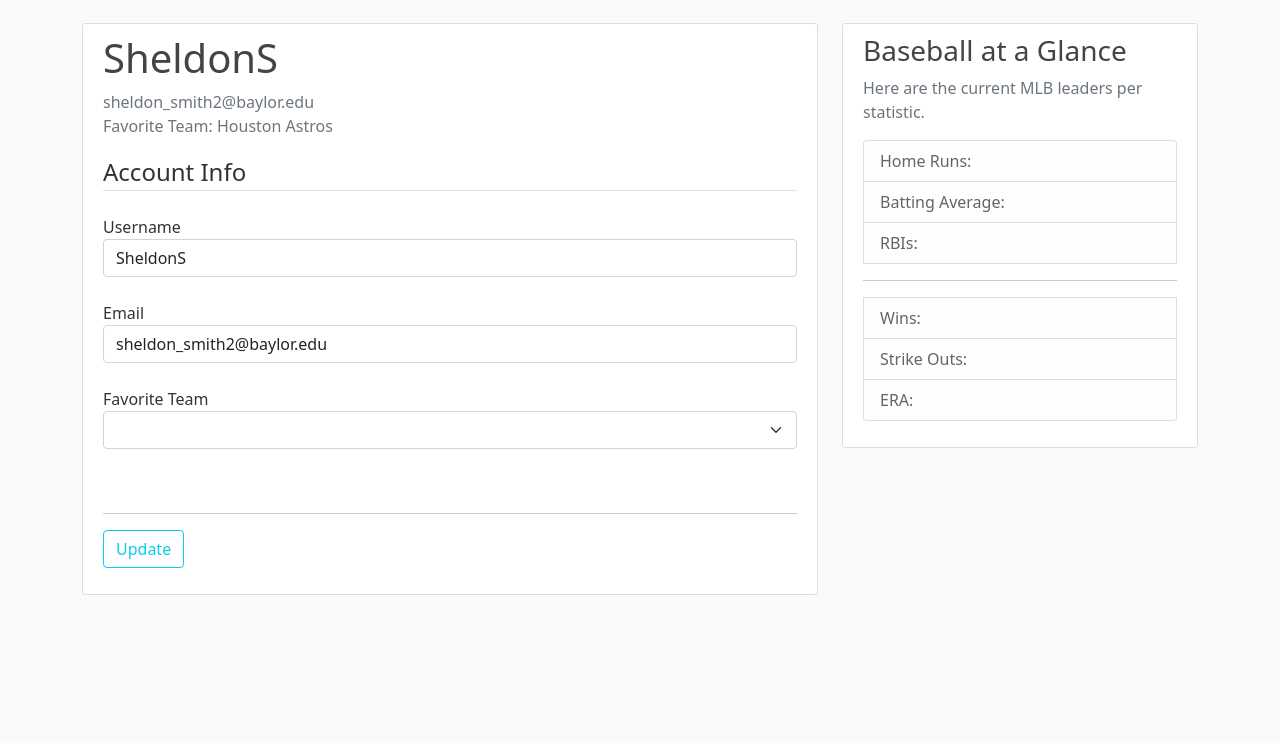
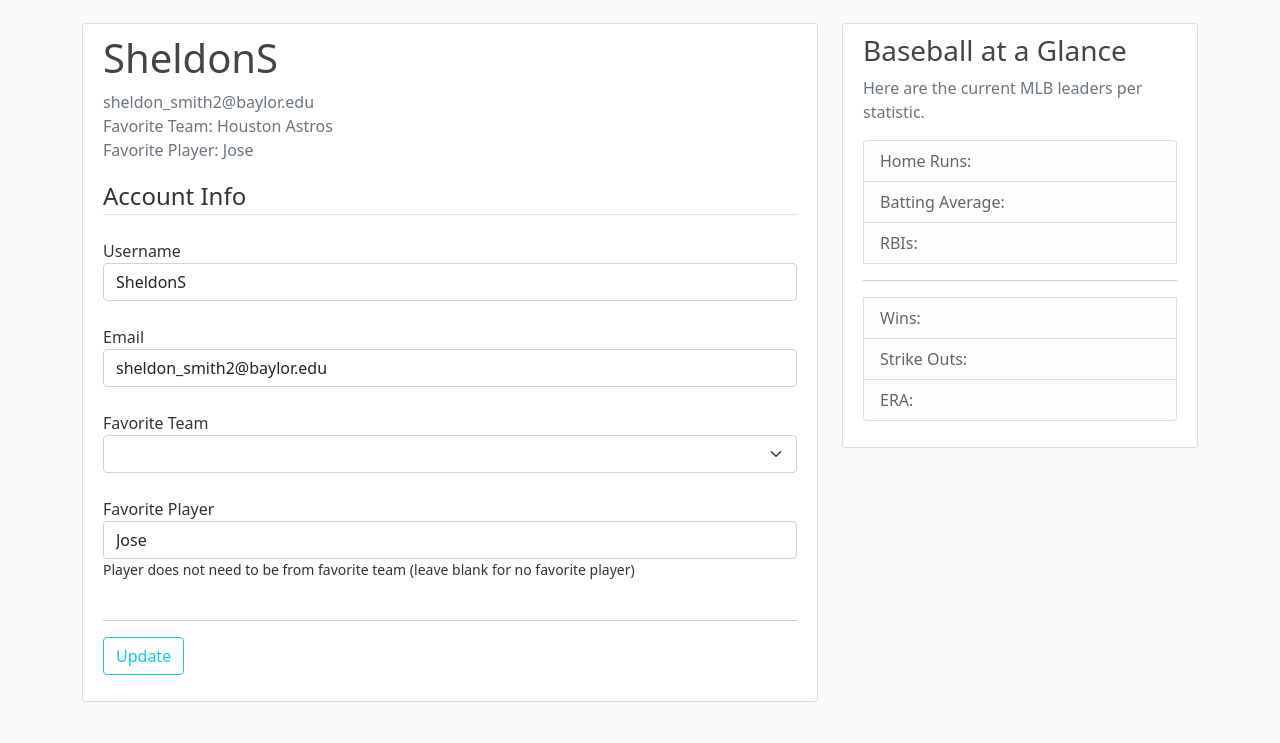
Before and after one commit to SheldonSmith2/CSI_3335_Group_Project, a Flask app: page /account in a window 1280 px wide. Shown: the part 57-800 px from the top of the page. Run offline with Flask 2, Linux system fonts and the light colour scheme; a user stored in the database is signed in; lists and menus that the app fills with data are empty; parts of the project's set-up code (start-up, migrations or seed data) failed here and were passed over.

Commit message:
Added favorite player field to account

```diff
--- a/app/databaseControllers/generalController.py
+++ b/app/databaseControllers/generalController.py
@@ -79,3 +79,8 @@ def getPitchingInfo(team, year):
         .order_by(Pitching.playerid).all()
     session.close()
     return players
+
+def getPlayers():
+    session = createConnection()
+    players = session.query(People).distinct(People.playerid)
+    return players
--- a/app/forms.py
+++ b/app/forms.py
@@ -5,6 +5,8 @@ from wtforms import StringField, PasswordField, BooleanField, SubmitField, Selec
 from wtforms.validators import DataRequired, Email, EqualTo, ValidationError, Length, NumberRange
 from app.userModel import User
 from app.databaseControllers.standingsController import getCurrentTeams
+from app.databaseControllers.generalController import getPlayers
+from flask import flash
 
 teams = getCurrentTeams()
 teamsForm = []
@@ -63,6 +65,7 @@ class UpdateAccountForm(FlaskForm):
     username = StringField('Username', validators=[DataRequired()])
     email = StringField('Email', validators=[DataRequired(), Email()])
     fav_team = SelectField('Favorite Team', choices=teamsForm, validators=[DataRequired()])
+    fav_player = StringField('Favorite Player')
     submit = SubmitField('Update')
 
     # Validate that the username is not already taken by another user
@@ -78,6 +81,17 @@ class UpdateAccountForm(FlaskForm):
             user = User.query.filter_by(email=email.data).first()
             if user:
                 raise ValidationError('That email is taken.  Please choose another one.')
+
+    def validate_fav_player(self, fav_player):
+        players = getPlayers()
+        isValid = 0
+        if fav_player.data != "":
+            for person in players:
+                #name = (person.nameFirst + " " + person.nameLast)
+                if person.nameFirst == fav_player.data:
+                    isValid = 1
+            if isValid == 0:
+                raise ValidationError('That player is not valid.  Make sure that the first and last name are capitalized.')
 
 
 # The form in order to initiate a reset password request
--- a/app/routes.py
+++ b/app/routes.py
@@ -14,7 +14,6 @@ from app.databaseControllers.generalController import getRoster, getStats, getMa
     getAppearances, getPitchingInfo
 from app.databaseControllers.sidebarController import getHighestSO, getHighestERA, getHighestWins, \
     getHighestRBI, getHighestBA, getHighestHR
-
 
 maxHR = getHighestHR()
 maxBA = getHighestBA()
@@ -55,15 +54,7 @@ def dashboard():
     return render_template('dashboard.html', title='Home', roster=roster, form=form, appearances=appearances,
                            year=year, salaries=salaries, yearSalary=yearSalary, formSalary=formSalary,
                            wschamp=wschamp, maxHR=maxHR, maxBA=maxBA, maxRBI=maxRBI, maxWins=maxWins,
-                           maxSO=maxSO, maxERA=maxERA, pitchingInfo=pitchingInfo, **request.args)
-
-
-@app.route('/getinfo/<id>/<year>', methods=['GET', 'POST'])
-def stats(id, year):
-    flash("Player " + id + " " + year, 'success')
-    player_stats = getStats(id, year, current_user.fav_team)
-    toggle = ".show"
-    return redirect(url_for('dashboard', toggle=toggle, player_stats=player_stats))
+                           maxSO=maxSO, maxERA=maxERA, pitchingInfo=pitchingInfo)
 
 
 # The route to control the login functionality
@@ -98,7 +89,8 @@ def register():
         # Hash the password before storing it
         hashed_password = bcrypt.generate_password_hash(form.password.data).decode('utf-8')
         # Create a new User and add to the database
-        user = User(username=form.username.data, email=form.email.data, password=hashed_password, fav_team=form.fav_team.data)
+        user = User(username=form.username.data, email=form.email.data, password=hashed_password,
+                    fav_team=form.fav_team.data, fav_player=None)
         db.session.add(user)
         db.session.commit()
         flash('Your account has been created!  You are now able to log in', 'success')
@@ -125,6 +117,10 @@ def account():
         current_user.username = form.username.data
         current_user.email = form.email.data
         current_user.fav_team = form.fav_team.data
+        if form.fav_player.data == "":
+            current_user.fav_player = None
+        else:
+            current_user.fav_player = form.fav_player.data
         db.session.commit()
         flash('Your account has been updated!', 'success')
         return redirect(url_for('account'))
@@ -133,6 +129,8 @@ def account():
         form.username.data = current_user.username
         form.email.data = current_user.email
         form.fav_team.data = current_user.fav_team
+        if current_user.fav_player is not None:
+            form.fav_player.data = current_user.fav_player
     teams = getCurrentTeams()
     return render_template('account.html', title='Account', form=form, teams=teams, maxHR=maxHR, maxBA=maxBA,
                            maxRBI=maxRBI, maxWins=maxWins, maxSO=maxSO, maxERA=maxERA)
@@ -245,8 +243,10 @@ def standings():
     ALWC = getRound(year, "ALWC")
     NLWC = getRound(year, "NLWC")
     return render_template('standings.html', title='Standings', ALWest=ALWest, form=form, year=year, ALWestWL=ALWestWL,
-                           ALEast=ALEast, ALEastWL=ALEastWL, ALCentralWL=ALCentralWL, ALCentral=ALCentral, NLWest=NLWest,
-                           NLWestWL=NLWestWL, NLEast=NLEast, NLEastWL=NLEastWL, NLCentral=NLCentral, NLCentralWL=NLCentralWL,
+                           ALEast=ALEast, ALEastWL=ALEastWL, ALCentralWL=ALCentralWL, ALCentral=ALCentral,
+                           NLWest=NLWest,
+                           NLWestWL=NLWestWL, NLEast=NLEast, NLEastWL=NLEastWL, NLCentral=NLCentral,
+                           NLCentralWL=NLCentralWL,
                            WSChamp=WSChamp, ALCS=ALCS, NLCS=NLCS, ALDS1=ALDS1, ALDS2=ALDS2, NLDS1=NLDS1, NLDS2=NLDS2,
                            ALWC=ALWC, NLWC=NLWC, maxHR=maxHR, maxBA=maxBA, maxRBI=maxRBI, maxWins=maxWins,
                            maxSO=maxSO, maxERA=maxERA)
--- a/app/templates/account.html
+++ b/app/templates/account.html
@@ -8,7 +8,9 @@
           <h2 class="account-heading">{{ current_user.username }}</h2>
           <p class="text-secondary">
               {{ current_user.email }} <br>
-              Favorite Team: {{ current_user.fav_team }}
+              Favorite Team: {{ current_user.fav_team }}<br>
+              Favorite Player: {% if current_user.fav_player == None %}None Selected
+              {% else %}{{ current_user.fav_player }}{% endif %}
           </p>
         </div>
       </div>
@@ -37,6 +39,14 @@
                     {% for error in form.fav_team.errors %}
                         <span style="color: red;">[{{ error }}]</span>
                     {% endfor %}
+                </div>
+                <div class="form-group">
+                    {{ form.fav_player.label(class="form-control-label") }}<br>
+                    {{ form.fav_player(class="form-control") }}
+                    <small>Player does not need to be from favorite team (leave blank for no favorite player)</small><br>
+                    {% for error in form.fav_player.errors %}
+                        <span style="color: red;">[{{ error }}]</span>
+                    {% endfor %}
                 <br></div>
             </fieldset>
             <hr>
--- a/app/userModel.py
+++ b/app/userModel.py
@@ -16,6 +16,7 @@ class User(db.Model, UserMixin):
     email = db.Column(db.String(120), unique=True, nullable=False)
     password = db.Column(db.String(60), nullable=False)
     fav_team = db.Column(db.String(), nullable=False)
+    fav_player = db.Column(db.String())
 
     def get_reset_token(self, expires_sec=1800):
         s = Serializer(app.config['SECRET_KEY'], expires_sec)
@@ -31,4 +32,4 @@ class User(db.Model, UserMixin):
         return User.query.get(user_id)
 
     def __repr__(self):
-        return f"User('{self.username}', '{self.email}', '{self.fav_team}')"
+        return f"User('{self.username}', '{self.email}', '{self.fav_team}', '{self.fav_player}')"
```
Also changed, not shown: app/site.db.
